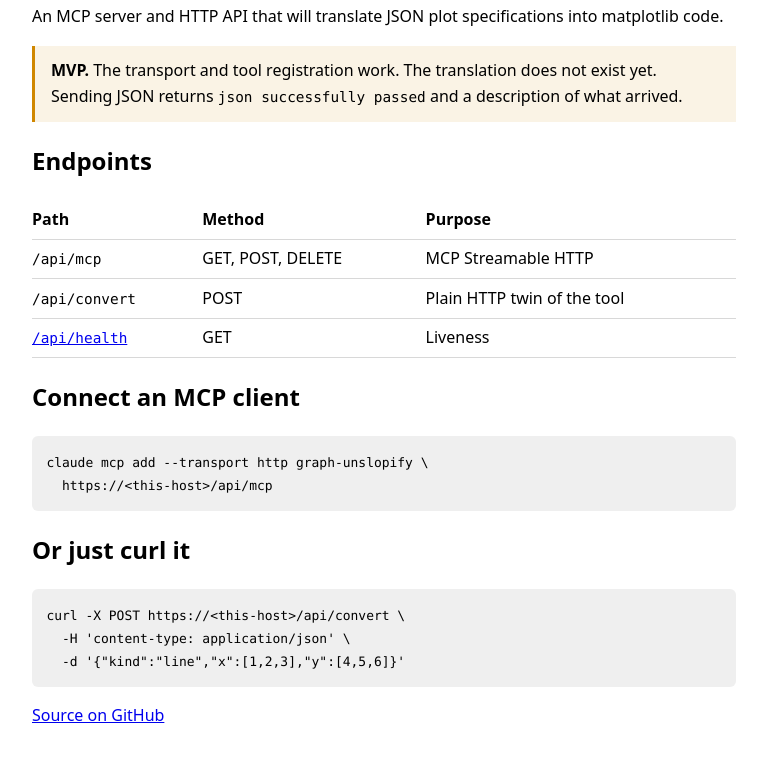
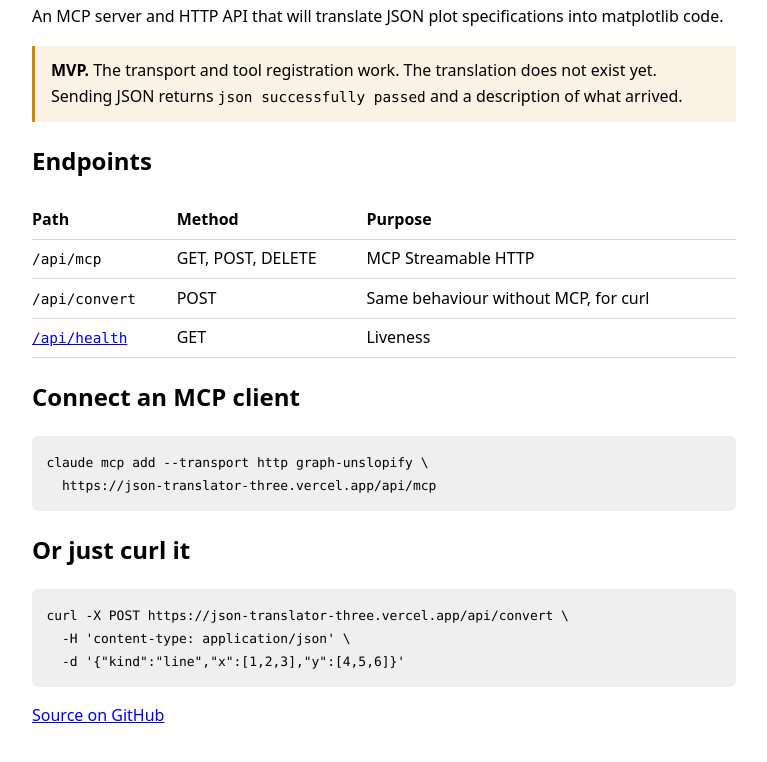
Before and after one commit to unluckyjet/JSONTranslator, a website: page public/index.html in a window 1280 px wide. Shown: the part 138-900 px from the top of the page, without its empty margins (256-1023 px from the left). Drawn offline with Linux system fonts and the light colour scheme.

Commit message:
docs: point at the live deployment
The project is deployed and verified. All 5 smoke checks pass against
https://json-translator-three.vercel.app, so the placeholder host in the README
and the landing page is replaced with the real one.

Also fixes a leftover "twin" metaphor in the landing page table that the README
rewrite missed.

```diff
--- a/public/index.html
+++ b/public/index.html
@@ -32,16 +32,16 @@
     <table>
       <tr><th>Path</th><th>Method</th><th>Purpose</th></tr>
       <tr><td><code>/api/mcp</code></td><td>GET, POST, DELETE</td><td>MCP Streamable HTTP</td></tr>
-      <tr><td><code>/api/convert</code></td><td>POST</td><td>Plain HTTP twin of the tool</td></tr>
+      <tr><td><code>/api/convert</code></td><td>POST</td><td>Same behaviour without MCP, for curl</td></tr>
       <tr><td><code><a href="/api/health">/api/health</a></code></td><td>GET</td><td>Liveness</td></tr>
     </table>
 
     <h2>Connect an MCP client</h2>
     <pre><code>claude mcp add --transport http graph-unslopify \
-  https://&lt;this-host&gt;/api/mcp</code></pre>
+  https://json-translator-three.vercel.app/api/mcp</code></pre>
 
     <h2>Or just curl it</h2>
-    <pre><code>curl -X POST https://&lt;this-host&gt;/api/convert \
+    <pre><code>curl -X POST https://json-translator-three.vercel.app/api/convert \
   -H 'content-type: application/json' \
   -d '{"kind":"line","x":[1,2,3],"y":[4,5,6]}'</code></pre>
 
```
Also changed, not shown: README.md.
